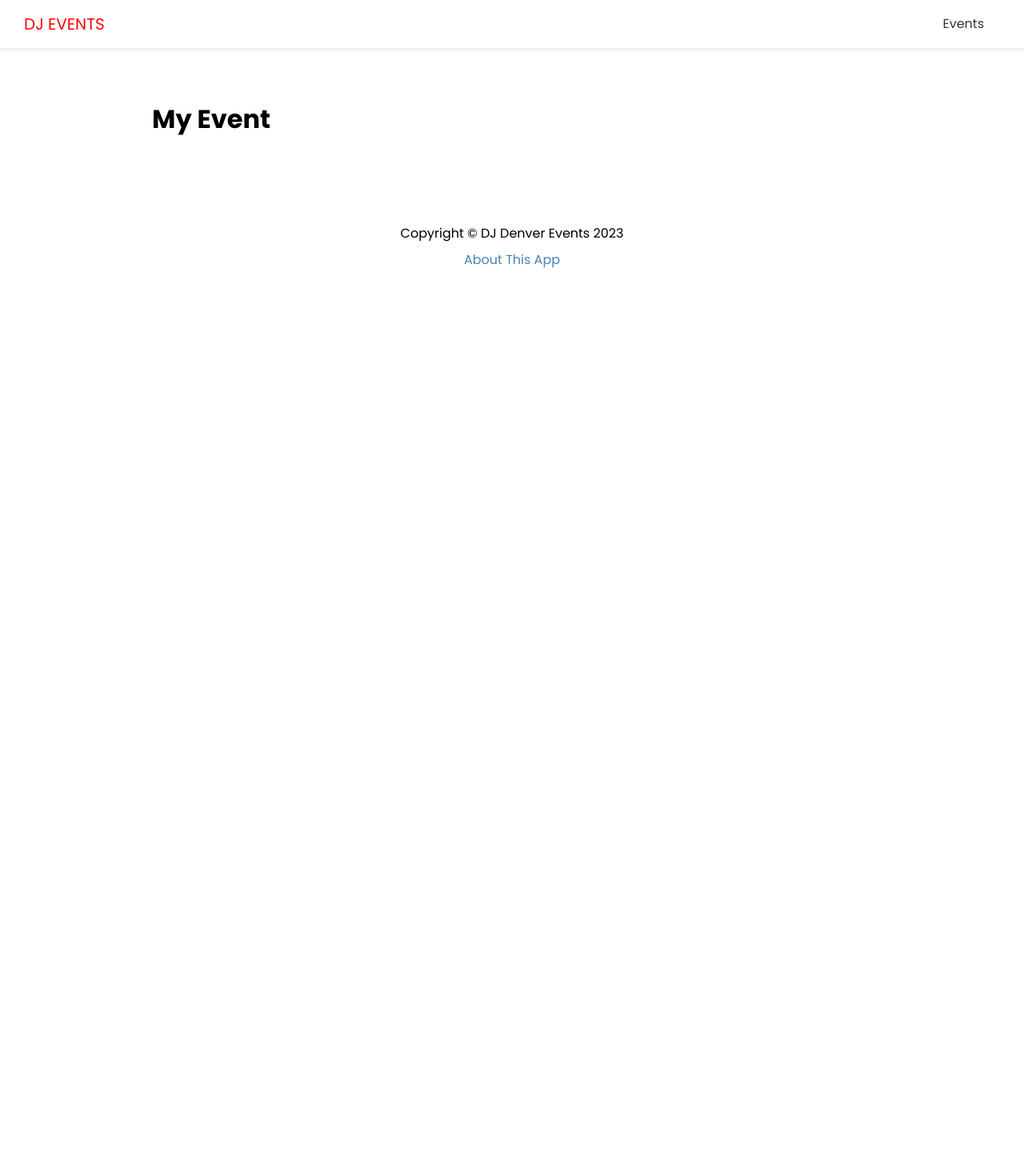
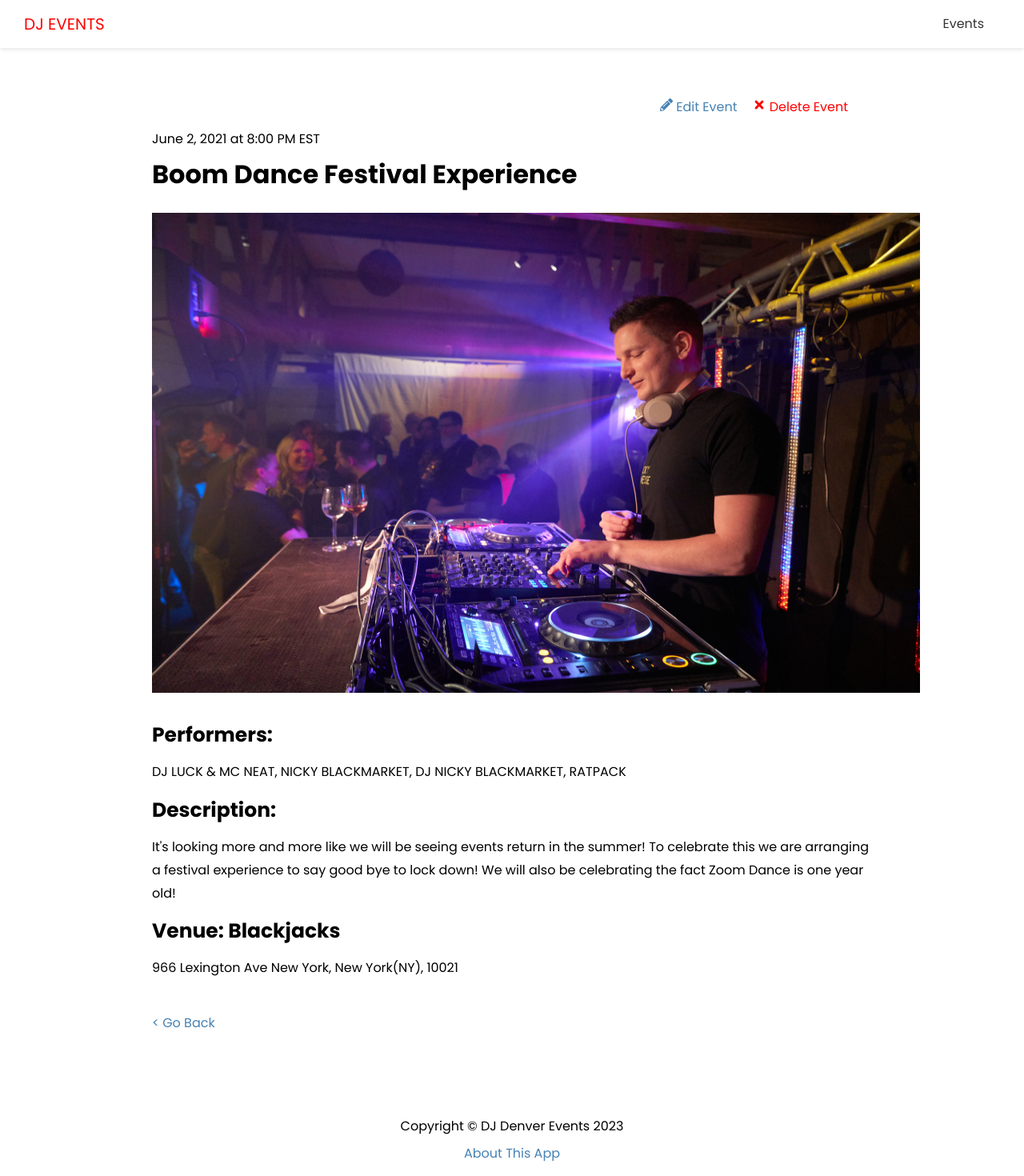
Before and after one commit to brentdoering/dj-events-frontend, a Next.js app: page /events/boom-dance-festival-experience in a window 1280 px wide. Shown: the top 1470 px of the page at 80% size. Before the commit the page ends 800 px from the top, so only its background shows below. Built offline with nearby package versions, Linux system fonts and the light colour scheme; no server answers.

Commit message:
create single event page

```diff
--- a/pages/events/[slug].js
+++ b/pages/events/[slug].js
@@ -1,9 +1,97 @@
 import Layout from "@/components/Layout"
+import { API_URL } from "@/config"
+import styles from '@/styles/Event.module.css'
+import Link from "next/link"
+import Image from "next/image"
+import { FaPencilAlt, FaTimes } from 'react-icons/fa'
 
-export default function EventPage() {
+export default function EventPage({evt}) {
+  const deleteEvent = (e) => {
+    console.log('delete success')
+  }
+
+
   return (
     <Layout>
-        <h1>My Event</h1>
+      <div className={styles.event}>
+        <div className={styles.controls}>
+          <Link href={`/events/edit/${evt.id}`}>
+            <FaPencilAlt /> Edit Event
+          </Link>
+          <a href="#" className={styles.delete} onClick={deleteEvent}>
+            <FaTimes /> Delete Event
+          </a>
+        </div>
+
+        <span>
+          {evt.date} at {evt.time}
+        </span>
+
+        <h1>{evt.name}</h1>
+        {evt.image && (
+          <div className={styles.image}>
+            <Image src={evt.image} width={960} height={600} />
+            </div>
+        )}
+
+        <h3>Performers:</h3>
+        <p>{evt.performers}</p>
+
+        <h3>Description:</h3>
+        <p>{evt.description}</p>
+
+        <h3>Venue: {evt.venue}</h3>
+        <p>{evt.address}</p>
+
+        <Link href="/events" legacyBehavior>
+          <a className={styles.back}>
+            {'<'} Go Back
+          </a>
+        </Link>
+
+
+
+      </div>
     </Layout>
   )
 }
+
+export async function getStaticPaths() {
+  const res = await fetch(`${API_URL}/api/events`)
+  const events = await res.json()
+
+  const paths = events.map(evt => ({
+    params: {slug: evt.slug}
+  }))
+
+  return {
+   paths,
+   fallback: true
+  }
+}
+
+
+export async function getStaticProps({params: { slug } }) {
+
+  const res = await fetch(`${API_URL}/api/events/${slug}`)
+  const events = await res.json()
+
+  return {
+    props: {
+      evt: events[0]
+    },
+    revalidate: 1
+  }
+}
+
+// export async function getServerSideProps({query: { slug } }) {
+
+//   const res = await fetch(`${API_URL}/api/events/${slug}`)
+//   const events = await res.json()
+
+//   return {
+//     props: {
+//       evt: events[0]
+//     }
+//   }
+// }
--- a/pages/index.js
+++ b/pages/index.js
@@ -4,7 +4,6 @@
 import Link from 'next/link'
 
 export default function HomePage({events}) {
-  console.log(events)
   return (
     <Layout>
      <h1>Upcoming Events</h1>
--- /dev/null
+++ b/styles/Event.module.css
@@ -0,0 +1,32 @@
+.event {
+    position: relative;
+    padding-top: 40px;
+  }
+
+  .event h3 {
+    font-size: 25px;
+  }
+
+  .event p {
+    margin: 10px 0;
+  }
+
+  .image {
+    margin-bottom: 20px;
+  }
+
+  .controls {
+    position: absolute;
+    right: 30px;
+    top: 0;
+  }
+
+  .delete {
+    margin-left: 20px;
+    color: red;
+  }
+
+  .back {
+    display: block;
+    margin-top: 40px;
+  }
```
